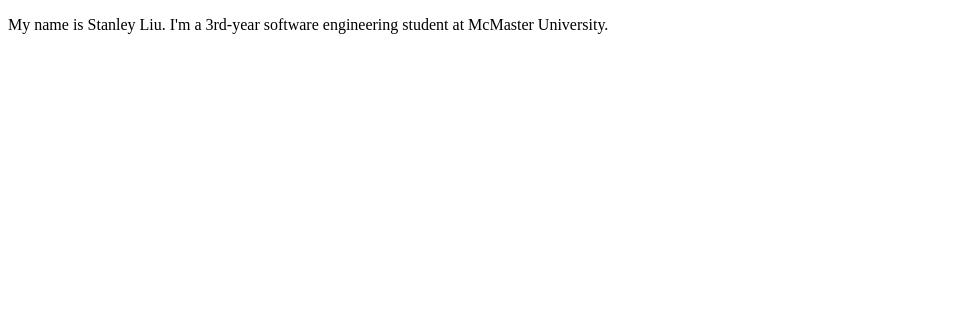
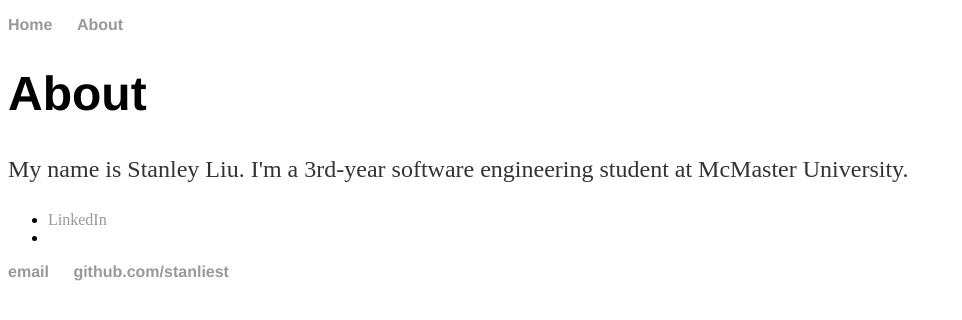
Before and after one commit to Stanliest/stanliest.github.com, a Jekyll site: the page built from about/index.html, in a window 1280 px wide. Shown: the top 320 px of the page, without its empty margins (0-962 px from the left). Built offline with Jekyll 4.4.1, drawn with Linux system fonts in a browser that asks for light colours.

Commit message:
Update index.html

```diff
--- a/about/index.html
+++ b/about/index.html
@@ -1,13 +1,12 @@
-<!DOCTYPE html>
-<html lang = "en">
+---
+layout: default
+title: about Stanley Liu
+---
+	<div class="about">
+		<h1>About</h1>
+		<p> My name is Stanley Liu. I'm a 3rd-year software engineering student at McMaster University.</p>
 
-	<head>
-		<title>about</title>
-		<link rel="stylesheet" href="css/main.css">
-	</head>
-
-	<body>
-		<p> My name is Stanley Liu. I'm a 3rd-year software engineering student at McMaster University. </p>
-	</body>
-
-</html>
+		<ul class="contacts">
+			<li><a href="ca.linkedin.com/in/liu-stanley">LinkedIn</a><li>
+		</ul>
+	</div>
```
